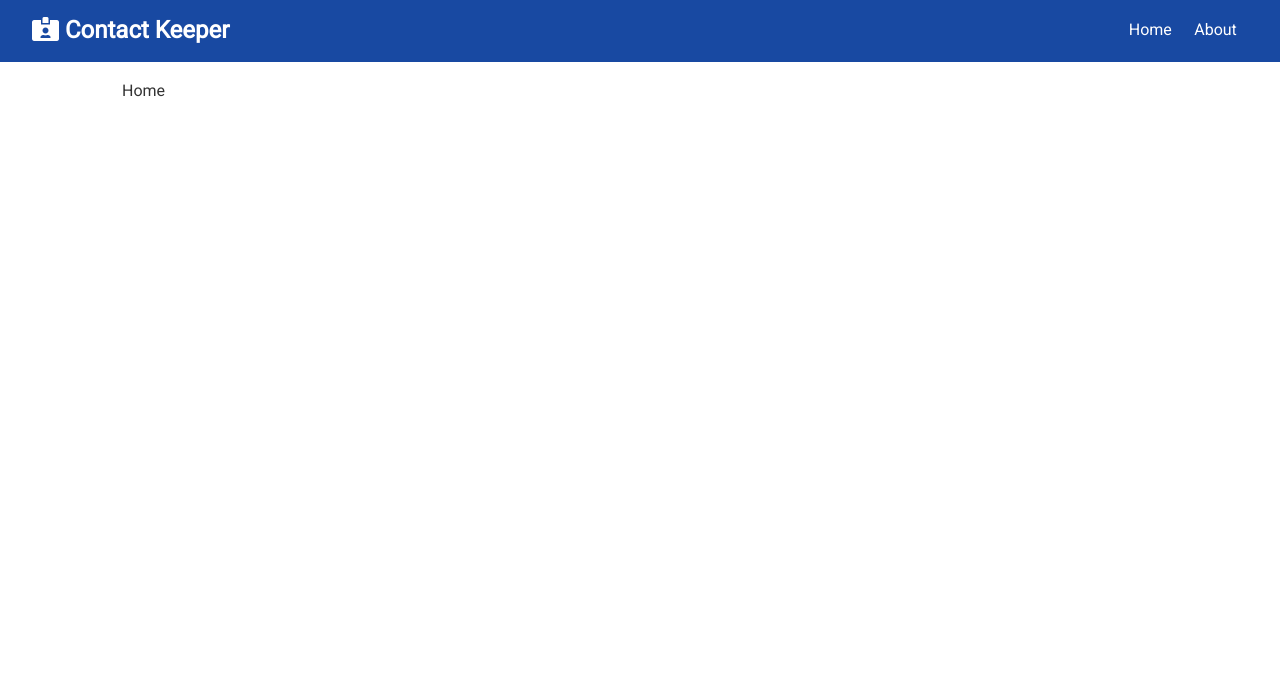
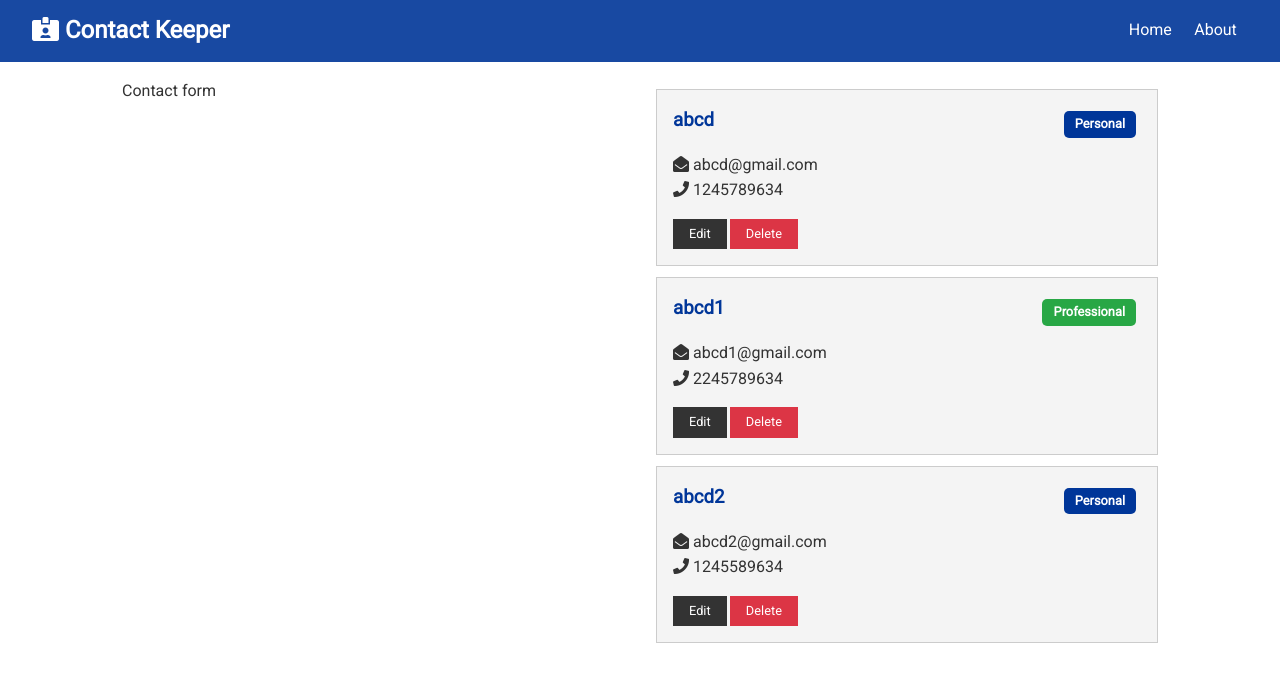
Before and after one commit to Prathm98/react-projects, a React (Create React App) app in the folder contact-keeper/client/: page / in a window 1280 px wide. Shown: the top 682 px of the page. Built offline with nearby package versions, Linux system fonts and the light colour scheme.

Commit message:
Context & Contact
Added Content and global state for contact. Added components for Contacts and ContactItem.

```diff
--- a/contact-keeper/client/src/App.js
+++ b/contact-keeper/client/src/App.js
@@ -1,12 +1,14 @@
 import './App.css';
-import Navbar from './components/Navbar';
+import Navbar from './components/layout/Navbar';
 import { BrowserRouter as Router, Route, Switch } from 'react-router-dom';
 import {Fragment} from 'react';
 import Home from './pages/Home';
 import About from './pages/About';
+import ContactState from './context/contact/ContactState';
 
 const App = () => {
   return (
+    <ContactState>
       <Router>
         <Fragment>
           <Navbar />
@@ -18,6 +20,7 @@
           </div>
         </Fragment>
       </Router>
+    </ContactState>
   );
 }
 
--- /dev/null
+++ b/contact-keeper/client/src/components/contacts/ContactItem.js
@@ -0,0 +1,28 @@
+import React from 'react'
+
+const ContactItem = ({contact}) => {
+  const {name, email, id, phone, type} = contact;
+
+  return (
+    <div className="card bg-light">
+      <h3 className="text-primary text-left">
+        {name} <span className={'badge '+ (type == 'professional'? 'badge-success': 'badge-primary')}
+          style={{ float: 'right'}}>{type.charAt(0).toUpperCase() + type.slice(1)}</span>
+      </h3>
+      <ul className="List my-1">
+        {email && <li>
+          <i className="fas fa-envelope-open"></i> {email}
+        </li>}
+        {phone && <li>
+          <i className="fas fa-phone"></i> {phone}
+        </li>}
+      </ul>
+      <p>
+        <button className="btn btn-dark btn-sm">Edit</button>
+        <button className="btn btn-danger btn-sm">Delete</button>
+      </p>
+    </div>
+  )
+}
+
+export default ContactItem
--- /dev/null
+++ b/contact-keeper/client/src/components/contacts/Contacts.js
@@ -0,0 +1,23 @@
+import React, {Fragment, useContext} from 'react';
+import ContactContext from '../../context/contact/contactContext';
+import ContactItem from './ContactItem';
+
+const Contacts = () => {
+  const contactContext = useContext(ContactContext);
+  const {contacts} = contactContext;
+
+  return (
+    <div className="grid-2">
+      <div>Contact form</div>
+      <div>
+        {
+          contacts.map(contact => (
+            <ContactItem key={contact.id} contact={contact} />
+          ))
+        }
+      </div>
+    </div>
+  )
+}
+
+export default Contacts
--- /dev/null
+++ b/contact-keeper/client/src/context/contact/ContactState.js
@@ -0,0 +1,42 @@
+import ContactContext from './contactContext';
+import ContactReducer from './contactReducer';
+import { useReducer } from 'react';
+import uuid from 'uuid';
+import { ADD_CONTACT, DELETE_CONTACT, SET_CURRENT, CLEAR_CURRENT,
+  UPDATE_CONTACT, FILTER_CONTACTS, CLEAR_FILTER } from '../types';
+
+const ContactState = (props) => {
+  const initialState = {
+    contacts: [{
+      id: 1,
+      name: "abcd",
+      email: "abcd@gmail.com",
+      phone: "1245789634",
+      type: "personal"
+    },{
+      id: 2,
+      name: "abcd1",
+      email: "abcd1@gmail.com",
+      phone: "2245789634",
+      type: "professional"
+    },{
+      id: 3,
+      name: "abcd2",
+      email: "abcd2@gmail.com",
+      phone: "1245589634",
+      type: "personal"
+    }]
+  };
+
+  const [state, dispatch] = useReducer(ContactReducer, initialState);
+
+  return <ContactContext.Provider
+    value={{
+      contacts: state.contacts
+    }}
+  >
+    {props.children}
+  </ContactContext.Provider>;
+}
+
+export default ContactState;
--- /dev/null
+++ b/contact-keeper/client/src/context/contact/contactContext.js
@@ -0,0 +1,5 @@
+import { createContext } from 'react';
+
+const contactContext = createContext();
+
+export default contactContext;
--- /dev/null
+++ b/contact-keeper/client/src/context/contact/contactReducer.js
@@ -0,0 +1,8 @@
+import { ADD_CONTACT, DELETE_CONTACT, SET_CURRENT, CLEAR_CURRENT,
+  UPDATE_CONTACT, FILTER_CONTACTS, CLEAR_FILTER } from '../types';
+
+const contactReducer = (state, action) => {
+
+}
+
+export default contactReducer;
--- /dev/null
+++ b/contact-keeper/client/src/context/types.js
@@ -0,0 +1,9 @@
+export const ADD_CONTACT = 'ADD_CONTACT';
+export const DELETE_CONTACT = 'DELETE_CONTACT';
+export const SET_CURRENT = 'SET_CURRENT';
+export const CLEAR_CURRENT = 'CLEAR_CURRENT';
+export const UPDATE_CONTACT = 'UPDATE_CONTACT';
+export const FILTER_CONTACTS = 'FILTER_CONTACTS';
+export const CLEAR_FILTER = 'CLEAR_FILTER';
+export const SET_ALERT = 'SET_ALERT';
+export const REMOVE_ALERT = 'REMOVE_ALERT';
--- a/contact-keeper/client/src/pages/Home.js
+++ b/contact-keeper/client/src/pages/Home.js
@@ -1,9 +1,10 @@
 import React, {Fragment} from 'react'
+import Contacts from '../components/contacts/Contacts'
 
 const Home = () => {
   return (
     <Fragment>
-      Home
+      <Contacts />
     </Fragment>
   )
 }
```
Also changed, not shown: contact-keeper/client/src/components/layout/Navbar.js (renamed from contact-keeper/client/src/components/Navbar.js). Lines whose indentation alone changed are shown as unchanged.
